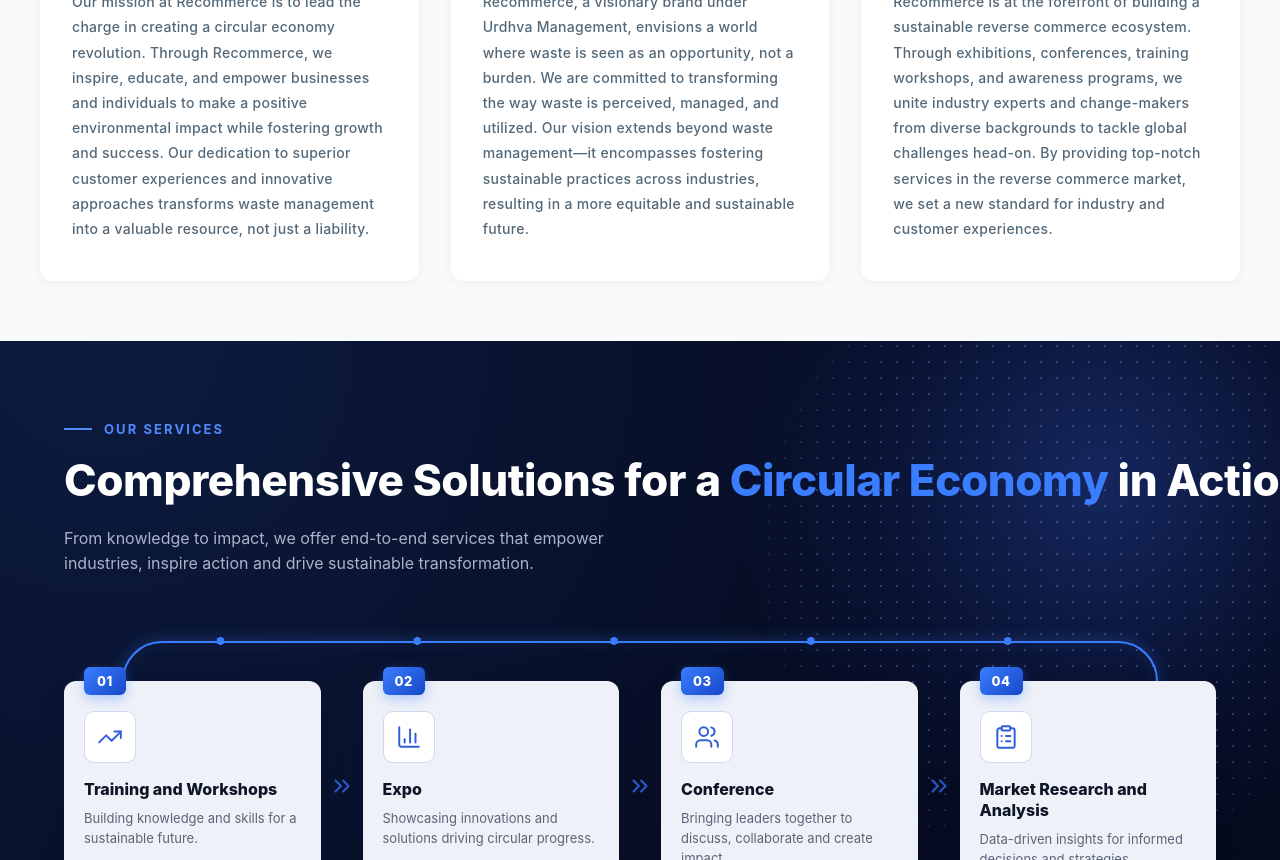
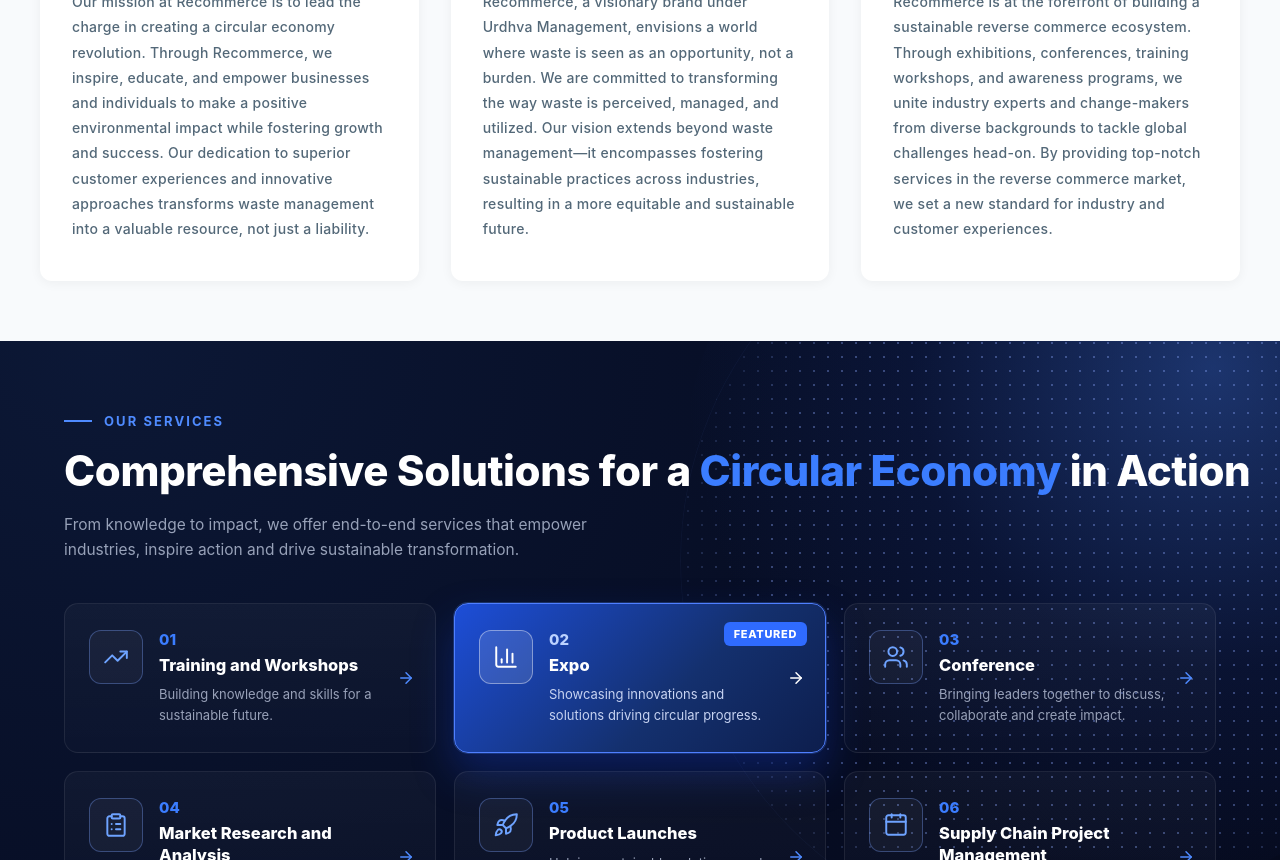
Before and after one commit to bhoomika6214/Recommerce-website, a React (Vite) app: page / in a window 1280 px wide. Shown: the part 1940-2800 px from the top of the page. Built offline with nearby package versions, Linux system fonts and the light colour scheme.

Commit message:
Ourservice section added

```diff
--- a/src/components/Ourservices.css
+++ b/src/components/Ourservices.css
@@ -1,41 +1,190 @@
 /* ==========================================================================
-   OurService — dark navy "circular economy" services timeline
+   OurService — dark navy "circular economy" services grid
    ========================================================================== */
 
 .our-services {
   position: relative;
   overflow: hidden;
-  background: radial-gradient(120% 140% at 8% 0%, #0d1b3f 0%, #060c22 55%, #050a1c 100%);
-  padding: 80px 64px 96px;
+  background: radial-gradient(120% 140% at 8% 0%, #0c1836 0%, #060c22 55%, #05091b 100%);
+  padding: 72px 64px 64px;
   font-family: "Inter", "Segoe UI", system-ui, -apple-system, sans-serif;
   color: #ffffff;
   isolation: isolate;
 }
 
-/* ---------- decorative background ---------- */
+/* ---------- spark lines ---------- */
+
+.our-services__spark {
+  position: absolute;
+  top: 0;
+  left: 0;
+  width: 100%;
+  height: 100%;
+  pointer-events: none;
+  z-index: 3;
+  opacity: 0;
+  transition: opacity 0.3s ease;
+}
+
+.our-services.animate-in .our-services__spark {
+  opacity: 1;
+}
+
+.spark-line {
+  position: absolute;
+  height: 2px;
+  background: linear-gradient(90deg, transparent, #3b7dff, #00d4ff, transparent);
+  opacity: 0;
+  border-radius: 2px;
+}
+
+.spark-line--1 {
+  top: 20%;
+  left: -100%;
+  width: 60%;
+  animation: sparkSlide1 1.2s ease-out 0.2s forwards;
+}
+
+.spark-line--2 {
+  top: 50%;
+  right: -100%;
+  width: 50%;
+  animation: sparkSlide2 1s ease-out 0.5s forwards;
+}
+
+.spark-line--3 {
+  top: 80%;
+  left: -100%;
+  width: 40%;
+  animation: sparkSlide1 0.8s ease-out 0.8s forwards;
+}
+
+@keyframes sparkSlide1 {
+  0% {
+    left: -100%;
+    opacity: 0;
+  }
+  20% {
+    opacity: 1;
+  }
+  80% {
+    opacity: 1;
+  }
+  100% {
+    left: 100%;
+    opacity: 0;
+  }
+}
+
+@keyframes sparkSlide2 {
+  0% {
+    right: -100%;
+    opacity: 0;
+  }
+  20% {
+    opacity: 1;
+  }
+  80% {
+    opacity: 1;
+  }
+  100% {
+    right: 100%;
+    opacity: 0;
+  }
+}
+
+/* ---------- circle reveal ---------- */
+
+.our-services__circle-reveal {
+  position: absolute;
+  top: 50%;
+  left: 50%;
+  width: 0;
+  height: 0;
+  border-radius: 50%;
+  background: rgba(12, 24, 54, 0.6);
+  transform: translate(-50%, -50%);
+  z-index: 4;
+  pointer-events: none;
+}
+
+.our-services.animate-in .our-services__circle-reveal {
+  animation: circleReveal 1.5s ease-out 0.3s forwards;
+}
+
+@keyframes circleReveal {
+  0% {
+    width: 0;
+    height: 0;
+    opacity: 1;
+  }
+  60% {
+    width: 200vmax;
+    height: 200vmax;
+    opacity: 1;
+  }
+  100% {
+    width: 200vmax;
+    height: 200vmax;
+    opacity: 0;
+  }
+}
+
+/* ---------- content reveal ---------- */
+
+.our-services__content {
+  position: relative;
+  z-index: 5;
+  opacity: 0;
+  transform: scale(0.95);
+  transition: opacity 0.8s ease 1s, transform 0.8s ease 1s;
+}
+
+.our-services.animate-in .our-services__content {
+  opacity: 1;
+  transform: scale(1);
+}
+
+.our-services__content .service-card {
+  opacity: 0;
+  transform: translateY(30px);
+}
+
+.our-services.animate-in .our-services__content .service-card {
+  animation: cardFadeUp 0.5s ease forwards;
+}
+
+@keyframes cardFadeUp {
+  to {
+    opacity: 1;
+    transform: translateY(0);
+  }
+}
+
+/* ---------- decorative background (globe) ---------- */
 
 .our-services__bg-glow {
   position: absolute;
-  top: -220px;
-  right: -180px;
-  width: 720px;
-  height: 720px;
+  top: -260px;
+  right: -220px;
+  width: 820px;
+  height: 820px;
   border-radius: 50%;
-  background: radial-gradient(circle, rgba(60, 110, 255, 0.28) 0%, rgba(30, 60, 160, 0.12) 45%, rgba(10, 20, 60, 0) 72%);
+  background: radial-gradient(circle at 65% 35%, rgba(70, 130, 255, 0.35) 0%, rgba(35, 70, 170, 0.14) 40%, rgba(10, 20, 60, 0) 70%);
   pointer-events: none;
   z-index: 0;
 }
 
 .our-services__bg-dots {
   position: absolute;
-  top: -100px;
-  right: -100px;
-  width: 620px;
-  height: 620px;
+  top: -160px;
+  right: -160px;
+  width: 760px;
+  height: 760px;
   border-radius: 50%;
-  border: 1px solid rgba(120, 150, 255, 0.14);
-  background-image: radial-gradient(rgba(140, 170, 255, 0.35) 1px, transparent 1.5px);
-  background-size: 16px 16px;
+  border: 1px solid rgba(120, 150, 255, 0.16);
+  background-image: radial-gradient(rgba(140, 170, 255, 0.4) 1px, transparent 1.5px);
+  background-size: 14px 14px;
   -webkit-mask-image: radial-gradient(circle, rgba(0, 0, 0, 0.9) 55%, transparent 78%);
   mask-image: radial-gradient(circle, rgba(0, 0, 0, 0.9) 55%, transparent 78%);
   pointer-events: none;
@@ -48,7 +197,7 @@
   position: relative;
   z-index: 2;
   max-width: 760px;
-  margin-bottom: 64px;
+  margin-bottom: 40px;
 }
 
 .our-services__eyebrow {
@@ -70,11 +219,11 @@
 }
 
 .our-services__heading {
-  font-size: 44px;
+  font-size: 42px;
   line-height: 1.15;
   font-weight: 800;
   letter-spacing: -0.01em;
-  margin: 0 0 20px;
+  margin: 0 0 18px;
   color: #ffffff;
   white-space: nowrap;
 }
@@ -84,205 +233,223 @@
 }
 
 .our-services__subtext {
-  font-size: 16px;
+  font-size: 15.5px;
   line-height: 1.6;
-  color: #aab3c9;
-  max-width: 620px;
+  color: #97a1b8;
+  max-width: 600px;
   margin: 0;
 }
 
-/* ---------- timeline layout ---------- */
+/* ---------- grid ---------- */
 
-.our-services__timeline {
+.our-services__grid {
   position: relative;
   z-index: 2;
-  display: flex;
-  flex-direction: column;
-  gap: 100px;
-  padding-bottom: 40px;
-}
-
-.our-services__row {
-  display: flex;
-  align-items: stretch;
-  gap: 8px;
-  position: relative;
-  z-index: 2;
-}
-
-.our-services__arrow {
-  flex: 0 0 auto;
-  align-self: center;
-  color: #2f66e0;
-  opacity: 0.85;
-}
-
-/* connecting bracket line between the two rows */
-.our-services__connector {
-  display: none;
-}
-
-.our-services__dot {
-  display: none;
-}
-
-/* top row loop connector - oval track */
-.our-services__row:first-child,
-.our-services__row:last-child {
-  position: relative;
-  padding-top: 40px;
-}
-
-.our-services__row:first-child::before,
-.our-services__row:last-child::before {
-  content: '';
-  position: absolute;
-  top: 0;
-  left: 5%;
-  right: 5%;
-  height: 100%;
-  border: 2px solid #3b7dff;
-  border-radius: 40px;
-  box-shadow: 0 0 16px rgba(59, 125, 255, 0.3), inset 0 0 16px rgba(59, 125, 255, 0.1);
-  pointer-events: none;
-}
-
-/* dots on the loop */
-.our-services__row:first-child::after,
-.our-services__row:last-child::after {
-  content: '';
-  position: absolute;
-  top: -6px;
-  left: 5%;
-  right: 5%;
-  height: 12px;
-  background-image: radial-gradient(circle, #3b7dff 4px, transparent 4px);
-  background-size: calc(20% - 1%) 12px;
-  background-position: 0 center;
-  background-repeat: repeat-x;
-  pointer-events: none;
+  display: grid;
+  grid-template-columns: repeat(3, 1fr);
+  gap: 18px;
 }
 
 /* ---------- card ---------- */
 
 .service-card {
   position: relative;
-  flex: 1 1 0;
-  min-width: 0;
-  min-height: 192px;
-  background: #eef1f7;
-  border-radius: 12px;
-  padding: 30px 20px 22px;
-  box-shadow: 0 8px 24px rgba(2, 6, 23, 0.12);
-  transition: transform 0.3s ease, box-shadow 0.3s ease;
+  display: flex;
+  align-items: flex-start;
+  gap: 16px;
+  padding: 26px 44px 26px 24px;
+  border-radius: 14px;
+  background: linear-gradient(180deg, rgba(255, 255, 255, 0.035) 0%, rgba(255, 255, 255, 0.015) 100%);
+  border: 1px solid rgba(255, 255, 255, 0.08);
+  transition: border-color 0.2s ease, transform 0.2s ease, background 0.2s ease;
 }
 
 .service-card:hover {
-  transform: translateY(-4px);
-  box-shadow: 0 12px 32px rgba(2, 6, 23, 0.18);
+  border-color: rgba(120, 160, 255, 0.35);
+  transform: translateY(-2px);
 }
 
-.service-card__badge {
+.service-card--featured {
+  background: linear-gradient(135deg, #1d4ed8 0%, #14306e 60%, #0d1e4d 100%);
+  border: 1px solid #4f7fff;
+  box-shadow: 0 0 0 1px rgba(79, 139, 255, 0.25), 0 20px 40px rgba(20, 60, 200, 0.35);
+}
+
+.service-card__tag {
   position: absolute;
-  top: -14px;
-  left: 20px;
-  min-width: 42px;
-  padding: 6px 12px;
-  background: linear-gradient(135deg, #3b7dff 0%, #1747c9 100%);
+  top: 18px;
+  right: 18px;
+  background: #2f6bff;
   color: #ffffff;
-  font-size: 13px;
+  font-size: 11px;
   font-weight: 800;
-  letter-spacing: 0.04em;
-  text-align: center;
+  letter-spacing: 0.06em;
+  padding: 5px 10px;
   border-radius: 6px;
-  box-shadow: 0 4px 12px rgba(59, 125, 255, 0.35);
 }
 
 .service-card__icon {
-  width: 52px;
-  height: 52px;
-  border-radius: 10px;
-  background: #ffffff;
-  border: 1.5px solid #cdd8f2;
+  flex: 0 0 auto;
+  width: 54px;
+  height: 54px;
+  border-radius: 12px;
+  background: rgba(255, 255, 255, 0.04);
+  border: 1px solid rgba(120, 160, 255, 0.35);
   display: flex;
   align-items: center;
   justify-content: center;
-  color: #2f5fd6;
-  margin-bottom: 16px;
+  color: #6ea3ff;
+}
+
+.service-card--featured .service-card__icon {
+  background: rgba(255, 255, 255, 0.12);
+  border-color: rgba(255, 255, 255, 0.4);
+  color: #ffffff;
+}
+
+.service-card__body {
+  flex: 1 1 auto;
+  min-width: 0;
+}
+
+.service-card__number {
+  display: block;
+  font-size: 15px;
+  font-weight: 800;
+  color: #3b7dff;
+  margin-bottom: 6px;
+}
+
+.service-card--featured .service-card__number {
+  color: #bcd2ff;
 }
 
 .service-card__title {
-  font-size: 16px;
+  font-size: 16.5px;
   font-weight: 800;
-  color: #0d1526;
+  color: #ffffff;
   margin: 0 0 8px;
   line-height: 1.3;
 }
 
 .service-card__desc {
   font-size: 13px;
-  line-height: 1.55;
-  color: #5b6478;
+  line-height: 1.6;
+  color: #98a1b8;
   margin: 0;
+}
+
+.service-card--featured .service-card__desc {
+  color: #c7d3f2;
+}
+
+.service-card__arrow {
+  position: absolute;
+  right: 20px;
+  top: 50%;
+  transform: translateY(-50%);
+  color: #4f8bff;
+}
+
+.service-card--featured .service-card__arrow {
+  color: #ffffff;
+}
+
+/* ---------- footer ---------- */
+
+.our-services__footer {
+  position: relative;
+  z-index: 2;
+  display: flex;
+  align-items: center;
+  justify-content: center;
+  gap: 18px;
+  margin-top: 46px;
+}
+
+.our-services__footer-icon {
+  width: 38px;
+  height: 38px;
+  border-radius: 50%;
+  border: 1.5px solid #3b7dff;
+  color: #6ea3ff;
+  display: flex;
+  align-items: center;
+  justify-content: center;
+  flex: 0 0 auto;
+}
+
+.our-services__footer-divider {
+  width: 1px;
+  height: 38px;
+  background: rgba(255, 255, 255, 0.15);
+  flex: 0 0 auto;
+}
+
+.our-services__footer-text {
+  font-size: 15px;
+  color: #d5dbea;
+  margin: 0;
+  line-height: 1.6;
+}
+
+.our-services__footer-link {
+  display: inline-flex;
+  align-items: center;
+  gap: 6px;
+  color: #4f8bff;
+  font-weight: 700;
+  text-decoration: none;
+  margin-top: 2px;
+}
+
+.our-services__footer-link:hover {
+  text-decoration: underline;
 }
 
 /* ==========================================================================
    Responsive
    ========================================================================== */
 
-@media (max-width: 1080px) {
+@media (max-width: 980px) {
   .our-services {
-    padding: 64px 32px 72px;
+    padding: 56px 32px;
   }
 
   .our-services__heading {
-    font-size: 34px;
+    font-size: 32px;
+    white-space: normal;
   }
 
-  .our-services__row {
-    flex-wrap: wrap;
+  .our-services__grid {
+    grid-template-columns: repeat(2, 1fr);
   }
 
-  .our-services__arrow {
+  .our-services__spark {
     display: none;
-  }
-
-  .our-services__row:first-child,
-  .our-services__row:last-child {
-    padding-top: 0;
-  }
-
-  .our-services__row:first-child::after,
-  .our-services__row:first-child::before,
-  .our-services__row:last-child::after,
-  .our-services__row:last-child::before {
-    display: none;
-  }
-
-  .our-services__timeline {
-    gap: 24px;
-    padding-bottom: 0;
-  }
-
-  .service-card {
-    flex: 1 1 220px;
   }
 }
 
-@media (max-width: 640px) {
+@media (max-width: 620px) {
   .our-services {
-    padding: 48px 20px 56px;
+    padding: 44px 20px;
   }
 
   .our-services__heading {
-    font-size: 28px;
+    font-size: 26px;
   }
 
-  .our-services__row {
-    flex-direction: column;
+  .our-services__grid {
+    grid-template-columns: 1fr;
   }
 
-  .service-card {
-    min-height: unset;
+  .our-services__footer {
+    flex-direction: column;
+    text-align: center;
+  }
+
+  .our-services__footer-divider {
+    width: 38px;
+    height: 1px;
   }
 }
--- a/src/components/Ourservices.jsx
+++ b/src/components/Ourservices.jsx
@@ -1,16 +1,16 @@
-import React from "react";
+import React, { useEffect, useRef } from "react";
 import {
   TrendingUp,
   BarChart3,
   Users,
   ClipboardList,
   Rocket,
-  Briefcase,
+  Calendar,
   Globe2,
   Video,
   MessageSquare,
-  ChevronsRight,
-  ChevronsLeft,
+  ArrowRight,
+  Leaf,
 } from "lucide-react";
 import "./Ourservices.css";
 
@@ -27,6 +27,7 @@ const SERVICES = [
     description:
       "Showcasing innovations and solutions driving circular progress.",
     Icon: BarChart3,
+    featured: true,
   },
   {
     number: "03",
@@ -53,7 +54,7 @@ const SERVICES = [
     title: "Supply Chain Project Management",
     description:
       "End-to-end management for efficient and responsible supply chains.",
-    Icon: Briefcase,
+    Icon: Calendar,
   },
   {
     number: "07",
@@ -65,8 +66,7 @@ const SERVICES = [
   {
     number: "08",
     title: "Webinar and Seminar",
-    description:
-      "Sharing knowledge and updates through expert sessions.",
+    description: "Sharing knowledge and updates through expert sessions.",
     Icon: Video,
   },
   {
@@ -77,35 +77,67 @@ const SERVICES = [
   },
 ];
 
-function ServiceCard({ service }) {
-  const { number, title, description, Icon } = service;
+function ServiceCard({ service, index }) {
+  const { number, title, description, Icon, featured } = service;
   return (
-    <div className="service-card">
-      <span className="service-card__badge">{number}</span>
+    <div
+      className={`service-card${featured ? " service-card--featured" : ""}`}
+      style={{ animationDelay: `${0.8 + index * 0.1}s` }}
+    >
+      {featured && <span className="service-card__tag">FEATURED</span>}
+
       <div className="service-card__icon">
         <Icon size={26} strokeWidth={1.8} />
       </div>
+
+      <div className="service-card__body">
+        <span className="service-card__number">{number}</span>
         <h3 className="service-card__title">{title}</h3>
         <p className="service-card__desc">{description}</p>
+      </div>
+
+      <ArrowRight className="service-card__arrow" size={18} strokeWidth={2} />
     </div>
   );
 }
 
-export default function OurServices() {
-  const topRow = SERVICES.slice(0, 4); // 01 - 04
-  const bottomRow = [
-    SERVICES[8],
-    SERVICES[7],
-    SERVICES[6],
-    SERVICES[5],
-    SERVICES[4],
-  ]; // 09 - 05
+export default function Ourservices() {
+  const sectionRef = useRef(null);
+
+  useEffect(() => {
+    const observer = new IntersectionObserver(
+      (entries) => {
+        entries.forEach((entry) => {
+          if (entry.isIntersecting) {
+            entry.target.classList.add("animate-in");
+            observer.unobserve(entry.target);
+          }
+        });
+      },
+      { threshold: 0.15 }
+    );
+
+    if (sectionRef.current) {
+      observer.observe(sectionRef.current);
+    }
+
+    return () => observer.disconnect();
+  }, []);
 
   return (
-    <section className="our-services">
+    <section className="our-services" ref={sectionRef}>
+      <div className="our-services__spark" aria-hidden="true">
+        <span className="spark-line spark-line--1" />
+        <span className="spark-line spark-line--2" />
+        <span className="spark-line spark-line--3" />
+      </div>
+
+      <div className="our-services__circle-reveal" aria-hidden="true" />
+
       <div className="our-services__bg-glow" aria-hidden="true" />
       <div className="our-services__bg-dots" aria-hidden="true" />
 
+      <div className="our-services__content">
         <div className="our-services__header">
           <div className="our-services__eyebrow">
             <span className="our-services__eyebrow-line" />
@@ -123,33 +155,24 @@ export default function OurServices() {
           </p>
         </div>
 
-      <div className="our-services__timeline">
-        <div className="our-services__row">
-          {topRow.map((service, i) => (
-            <React.Fragment key={service.number}>
-              <ServiceCard service={service} />
-              {i < topRow.length - 1 && (
-                <ChevronsRight className="our-services__arrow" size={26} />
-              )}
-            </React.Fragment>
+        <div className="our-services__grid">
+          {SERVICES.map((service, index) => (
+            <ServiceCard key={service.number} service={service} index={index} />
           ))}
         </div>
 
-        <div className="our-services__connector" aria-hidden="true">
-          <span className="our-services__dot" style={{ left: "22%" }} />
-          <span className="our-services__dot" style={{ left: "48%" }} />
-          <span className="our-services__dot" style={{ left: "74%" }} />
+        <div className="our-services__footer">
+          <div className="our-services__footer-icon">
+            <Leaf size={18} strokeWidth={1.8} />
           </div>
-
-        <div className="our-services__row">
-          {bottomRow.map((service, i) => (
-            <React.Fragment key={service.number}>
-              <ServiceCard service={service} />
-              {i < bottomRow.length - 1 && (
-                <ChevronsLeft className="our-services__arrow" size={26} />
-              )}
-            </React.Fragment>
-          ))}
+          <span className="our-services__footer-divider" />
+          <p className="our-services__footer-text">
+            Let&apos;s build a sustainable future together.
+            <br />
+            <a href="#connect" className="our-services__footer-link">
+              Connect with us <ArrowRight size={16} strokeWidth={2.2} />
+            </a>
+          </p>
         </div>
       </div>
     </section>
```
Lines whose indentation alone changed are shown as unchanged.
